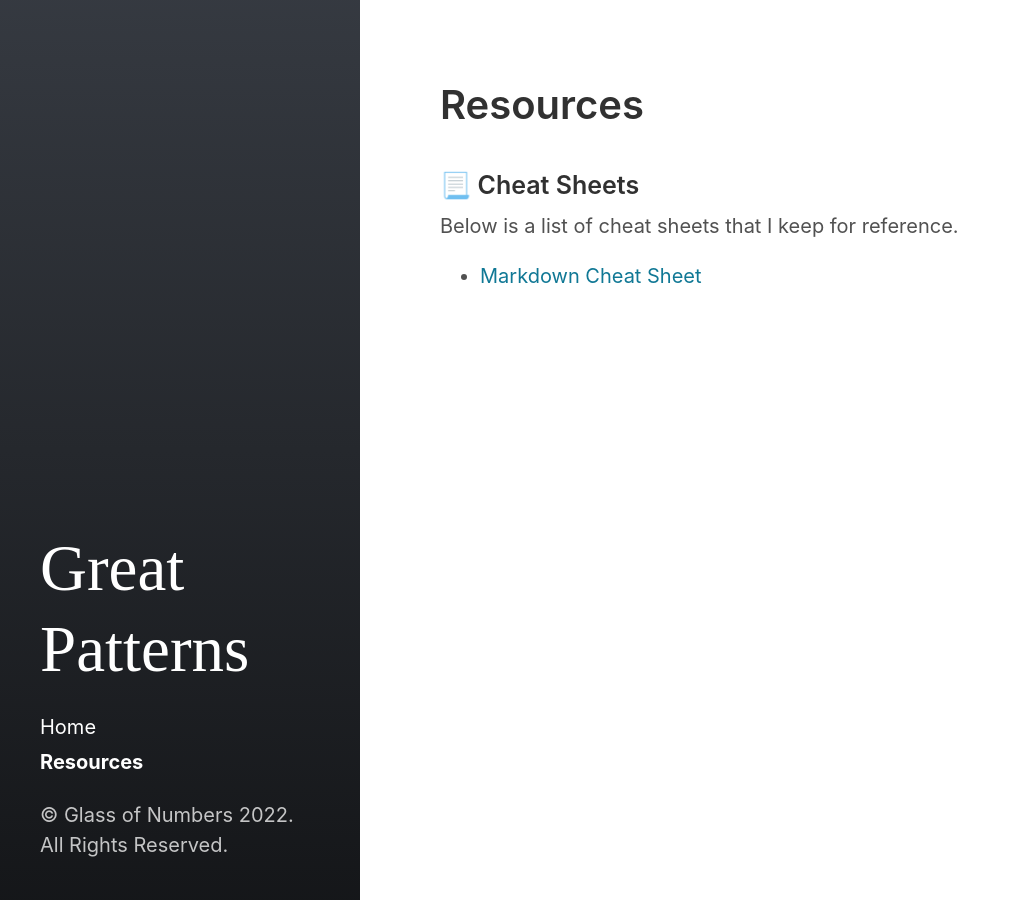
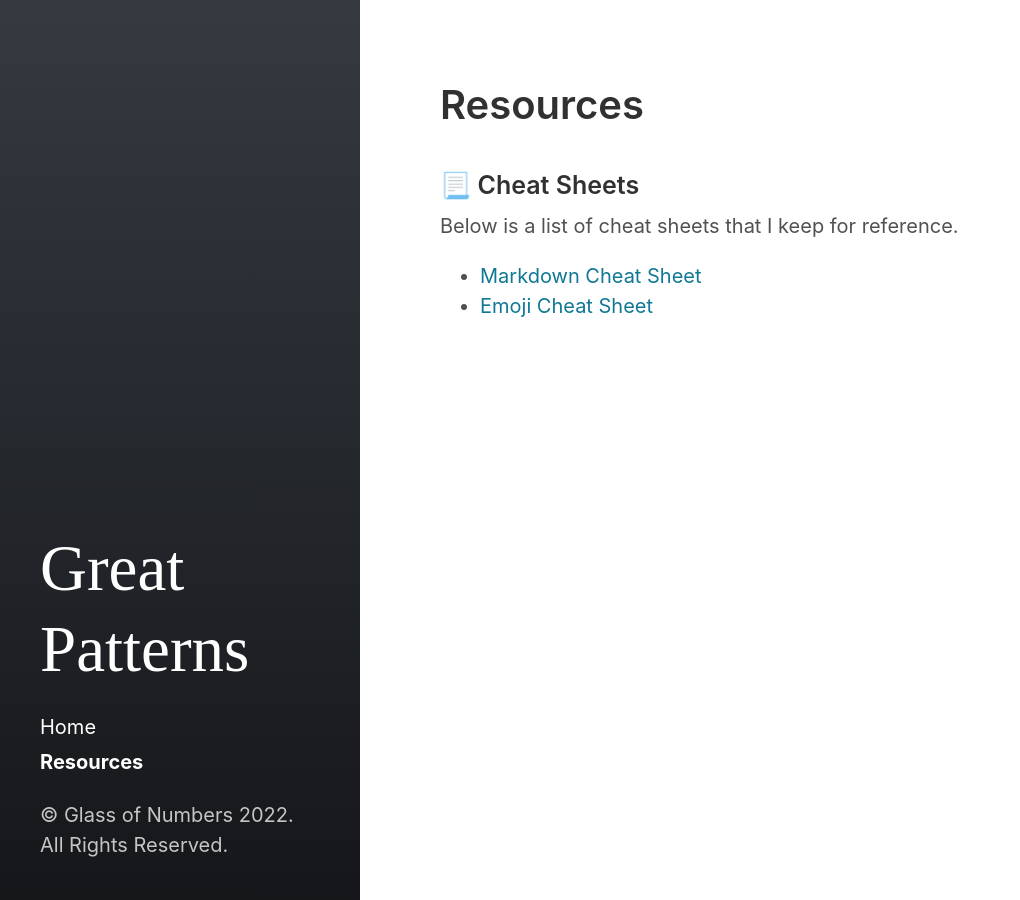
Before and after one commit to greatpatterns/greatpatterns.github.io, a Jekyll site: the page built from category/resources.md, in a window 1280 px wide. Shown: the whole page, without its empty margins (0-1020 px from the left). Built offline with Jekyll 4.4.1, drawn with Linux system fonts in a browser that asks for light colours.

Commit message:
Update resources.md

```diff
--- a/category/resources.md
+++ b/category/resources.md
@@ -8,3 +8,4 @@ title: Resources
 Below is a list of cheat sheets that I keep for reference.
 
 - [Markdown Cheat Sheet](cheatsheets/markdown.html)
+- [Emoji Cheat Sheet](https://github.com/ikatyang/emoji-cheat-sheet)
```
